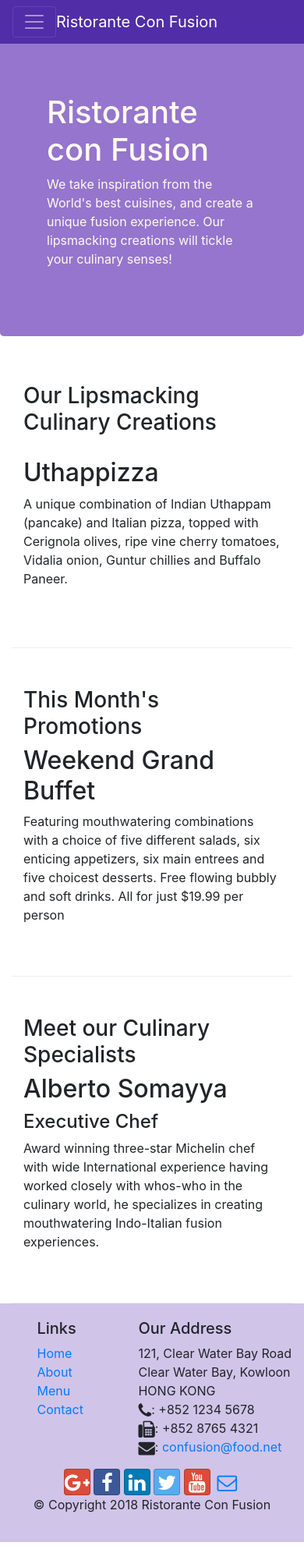
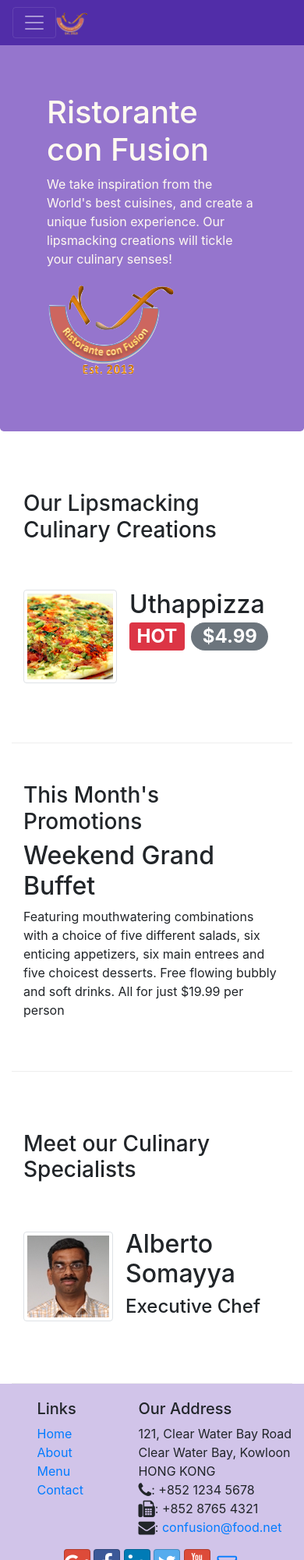
Before and after one commit to Alyhesham98/First-Assignment, a website: page index.html in a window 390 px wide. Shown: the top 2000 px of the page at 78% size. Before the commit the page ends 1977 px from the top, so only its background shows below. Drawn offline with nearby package versions, Linux system fonts and the light colour scheme.

Commit message:
Images & badges

```diff
--- a/index.html
+++ b/index.html
@@ -24,7 +24,7 @@
 			<span class="navbar-toggler-icon"></span>
 
 		</button>
-	<a class="navbar-brand mr-auto" href="#">Ristorante Con Fusion </a>
+	<a class="navbar-brand mr-auto" href="#"><img src="img/logo.png" height="30" width="41"> </a>
 	<div class="collapse navbar-collapse" id="Navbar">
 		<ul class="navbar-nav mr-auto">
 		<li class="nav-item active"><a class="nav-link" href="#"><span class="fa fa-home fa-lg"></span> Home</a></li>
@@ -46,7 +46,8 @@
                     <h1>Ristorante con Fusion</h1>
                     <p>We take inspiration from the World's best cuisines, and create a unique fusion experience. Our lipsmacking creations will tickle your culinary senses!</p>
                 </div>
-                <div class="col-12 col-sm">
+                <div class="col-12 col-sm align-self-center">
+                    <img src="img/logo.png" class="img-fluid">
                 </div>
             </div>
         </div>
@@ -58,8 +59,14 @@
                 <h3>Our Lipsmacking Culinary Creations</h3>
             </div>
             <div class="col col-sm order-sm-first col-md">
-                <h2>Uthappizza</h2>
-                <p>A unique combination of Indian Uthappam (pancake) and Italian pizza, topped with Cerignola olives, ripe vine cherry tomatoes, Vidalia onion, Guntur chillies and Buffalo Paneer.</p>
+                <div class="media">
+                    <img  class="d-flex mr-3 img-thumbnail align-self-center" src="img/uthappizza.png" alt="uthappizza">
+                    <div class="media-body">
+                        <h2 class="mt-0">Uthappizza <span class="badge badge-danger">HOT</span> <span class="badge badge-pill badge-secondary">$4.99</span></h2>
+                        <p class="d-none d-sm-block">A unique combination of Indian Uthappam (pancake) and Italian pizza, topped with Cerignola olives, ripe vine cherry tomatoes, Vidalia onion, Guntur chillies and Buffalo Paneer.</p>
+                    </div>
+                </div>
+
             </div>
         </div>
 
@@ -79,9 +86,19 @@
                 <h3>Meet our Culinary Specialists</h3>
             </div>
             <div class="col col-sm order-sm-first col-md">
-                <h2>Alberto Somayya</h2>
-                <h4>Executive Chef</h4>
-                <p>Award winning three-star Michelin chef with wide International experience having worked closely with whos-who in the culinary world, he specializes in creating mouthwatering Indo-Italian fusion experiences. </p>
+             <div class="media">
+                    <img class="d-flex mr-3 img-thumbnail align-self-center"
+                            src="img/alberto.png" alt="Alberto Somayya">
+                    <div class="media-body">
+                        <h2 class="mt-0">Alberto Somayya</h2>
+                        <h4>Executive Chef</h4>
+                        <p class="d-none d-sm-block">Award winning three-star Michelin chef with wide
+                            International experience having worked closely with
+                            whos-who in the culinary world, he specializes in
+                            creating mouthwatering Indo-Italian fusion experiences.
+                            </p>
+                    </div>
+                </div>
             </div>
         </div>
     </div>
```
Also changed, not shown: aboutus.html (+3 -2 lines), contactus.html (+3 -2 lines), img/alberto.png (added), img/buffet.png (added), img/logo.png (added), img/uthappizza.png (added), 1 other file.
